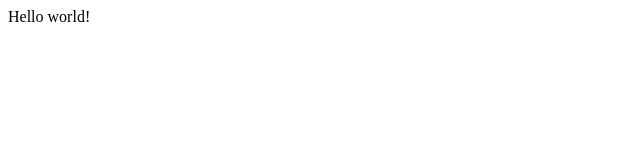
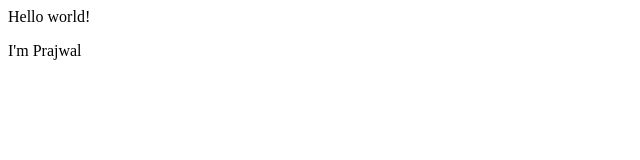
Before and after one commit to Prajwal1006/Demo, a plain HTML site: page index.html in a window 1280 px wide. Shown: the full height of the page, 0-640 px from the left. Drawn offline with Linux system fonts and the light colour scheme.

Commit message:
index.html

```diff
--- a/index.html
+++ b/index.html
@@ -1 +1,2 @@
 <p>Hello world!</p>
+<p>I'm Prajwal</p>
```
